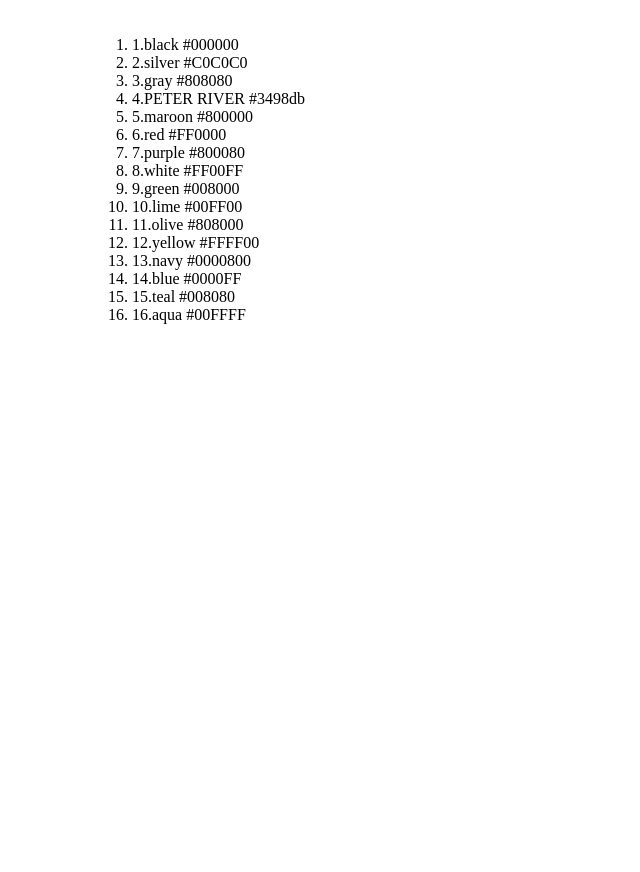
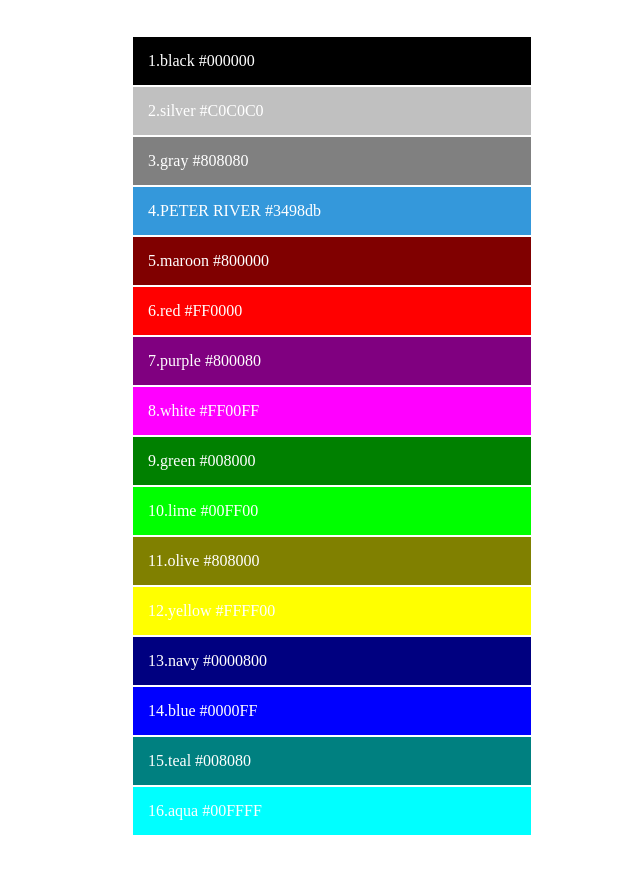
Before and after one commit to HikoMalik21/prac, a plain HTML site: page index.html in a window 1280 px wide. Shown: the whole page, without its empty margins (296-936 px from the left). Before the commit the page ends 800 px from the top, so only its background shows below. Drawn offline with Linux system fonts and the light colour scheme.

Commit message:
Update style.css

```diff
--- a/style.css
+++ b/style.css
@@ -8,65 +8,72 @@
     margin-left:400px;
     display: block;
     padding:20px;
-
-}
-
- li :first-child{
-    background-color:#000000;
     color: white;
 
 }
-li :nth-child(2){
+.colours li{
+    border: 1px solid;
+    padding: 15px;
+    list-style: none;
+}
+
+ .colours>li:first-child{
+    background-color: #000000;
+ }
+
+
+.colours>li:nth-child(2){
     background-color: #C0C0C0;
 }
- li :nth-child(3){
+.colours>li:nth-child(3){
     background-color: #808080;
 }
- li :nth-child(4){
+.colours>li:nth-child(4){
     background-color: #3498db;
 
 }
-li :nth-child(5){
+.colours>li:nth-child(5){
     background-color: #800000;
 }
-li :nth-child(6){
+.colours>li:nth-child(6){
     background-color: #FF0000;
 }
-li :nth-child(7){
+.colours>li:nth-child(7){
     background-color: #800080;
 }
-li :nth-child(8){
+.colours>li:nth-child(8){
     background-color: #FF00FF;
 }
- li :nth-child(9){
+.colours>li:nth-child(9){
     background-color: #008000;
 }
- li :nth-child(10){
+.colours>li:nth-child(10){
     background-color: #00FF00;
 }
- li :nth-child(11){
+.colours>li:nth-child(11){
     background-color: #808000
 }
- li :nth-child(12){
+ .colours>li:nth-child(12){
     background-color: #FFFF00;
 }
- li :nth-child(13){
+.colours>li:nth-child(13){
     background-color: #000080;
 }
- li :nth-child(14){
+.colours>li:nth-child(14){
     background-color: #0000FF;
 }
- li :nth-child(15){
+.colours>li:nth-child(15){
     background-color: #008080;
 }
- li :last-child {
+.colours>li:last-child {
     background-color: #00FFFF;
 }
 
-li :hover{
+.colours>li:hover{
     cursor: pointer;
     list-style-position: inside;
-
+    background-color: white;
+    color: #000000;
     transition: all ease-in .2s;
 
 }
```
